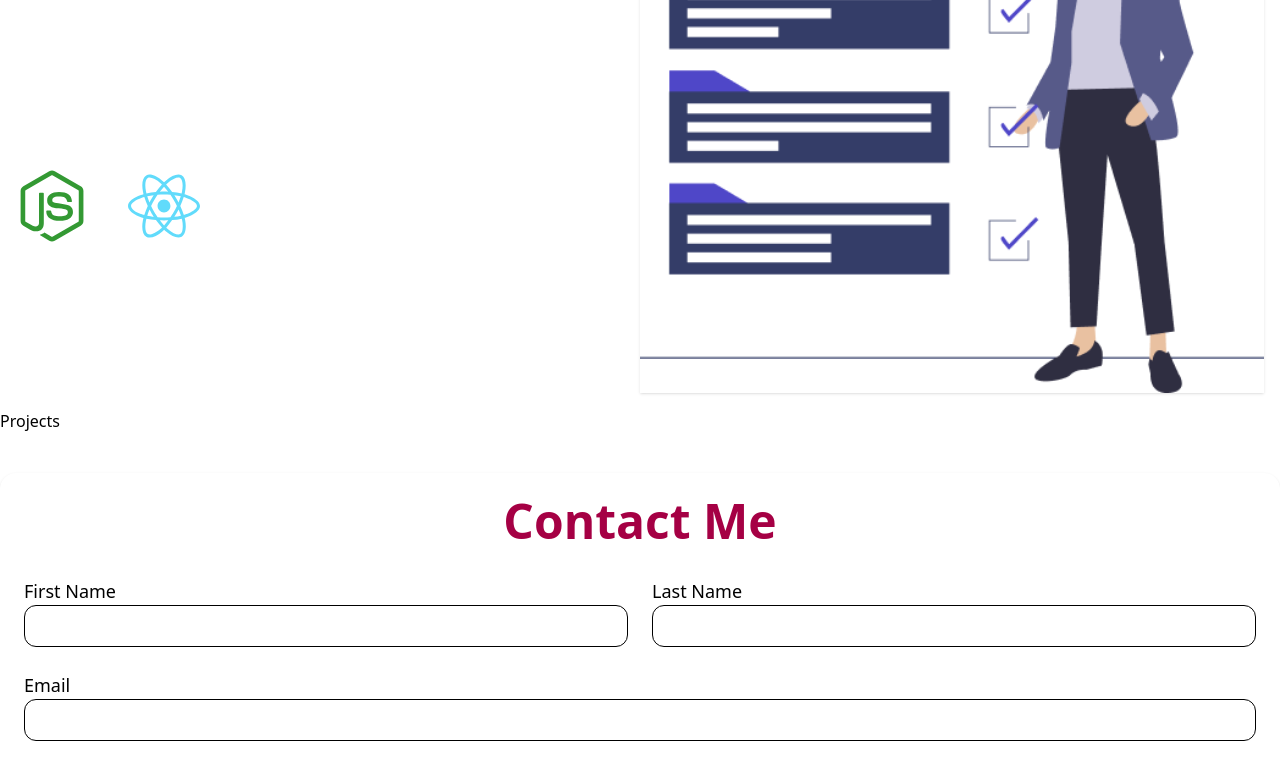
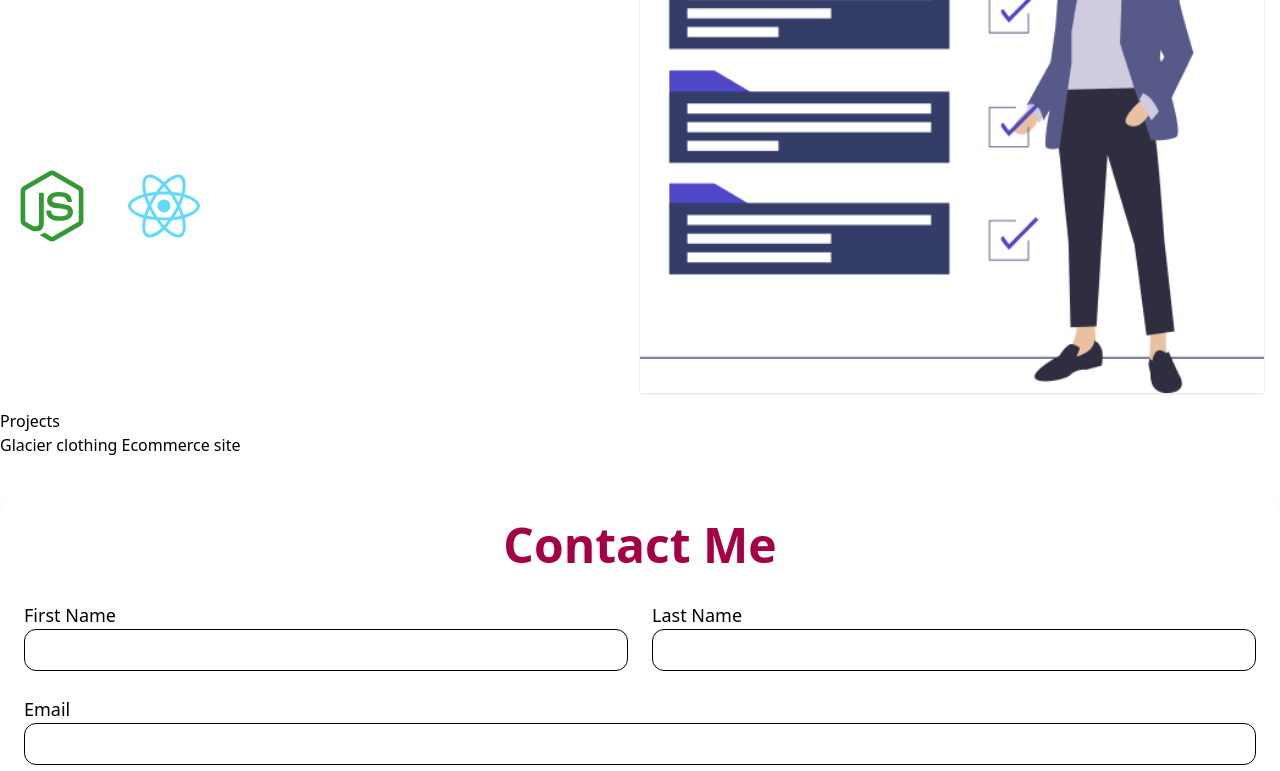
Before and after one commit to baivabbhusal/myProtfolio, a React (Vite) app: page / in a window 1280 px wide. Shown: the part 1311-2082 px from the top of the page. Built offline with nearby package versions, Linux system fonts and the light colour scheme.

Commit message:
updated:

```diff
--- a/src/App.jsx
+++ b/src/App.jsx
@@ -13,7 +13,6 @@ const App = () => {
     <About />
     <Skills />
     <Projects />
-
     <Contact />
 
     </>
--- a/src/components/projects.jsx
+++ b/src/components/projects.jsx
@@ -4,6 +4,12 @@ const Projects = () => {
   return (
     <div className='container mx-auto'>
       <h1>Projects</h1>
+      <div className='grid md:grid-cols-3'>
+        <div>
+          Glacier clothing Ecommerce site
+        </div>
+
+      </div>
     </div>
   )
 }
```
